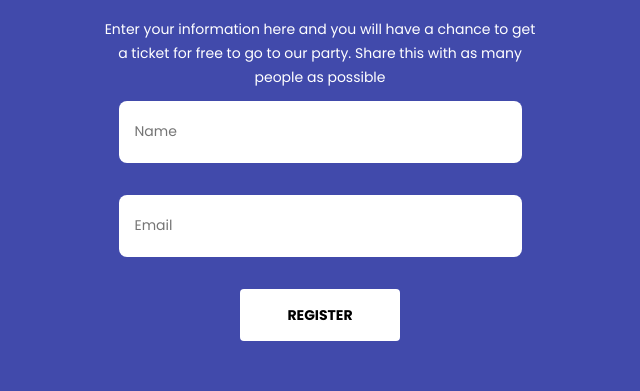
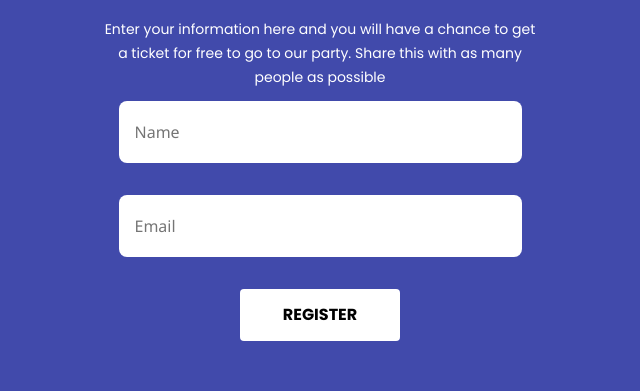
Before and after one commit to mgonzalz/inf2_feedback_1-2, a plain HTML site: page index.html in a window 1280 px wide. Shown: the part 2328-2719 px from the top of the page, 320-960 px from the left. Drawn offline with Linux system fonts and the light colour scheme.

Commit message:
tipografia detalle

```diff
--- a/index.html
+++ b/index.html
@@ -4,7 +4,8 @@
     <meta charset="UTF-8">
     <title>Feedback 1-2: Correo</title>
     <style type="text/css">
-        @import url('https://fonts.googleapis.com/css?family=Poppins:400,700,900');
+        @import url('https://fonts.googleapis.com/css?family=Poppins:400,700,900'); /*LETRA POPPINS*/
+        @import url('https://fonts.googleapis.com/css?family=Noto Sans'); /*LETRA NOTO SANS, USADA EN EL 'PLACEHOLDER' DEL FORMULARIO*/
 
         *{
             margin: 0 auto; /*CENTRAR LA IMAGEN HORIZONTALMENTE*/
@@ -47,7 +48,7 @@
             border: 0;
             color: #666666;
             border-radius: 8px;
-            font-size: 14px;
+            font-size: 16px;
             line-height: 24px;
             font-weight: normal;
             text-align: left;
@@ -221,9 +222,9 @@
                             <td>
                                 <form method="GET" action="http://localhost:8080">
                                     <label for="name"></label>
-                                    <input type="text" name="name" placeholder="Name" id="name"><br>
+                                    <input type="text" name="name" placeholder="Name" id="name" style="font-family: 'Noto Sans',sans-serif;"><br>
                                     <label for="email"></label>
-                                    <input type="email" name="email" placeholder="Email" id="email"><br>
+                                    <input type="email" name="email" placeholder="Email" id="email" style="font-family: 'Noto Sans',sans-serif;"><br>
                                     <input type="submit" name="Register" value="REGISTER" class="button" style="text-align: center">
                                 </form>
                             </td>
```
